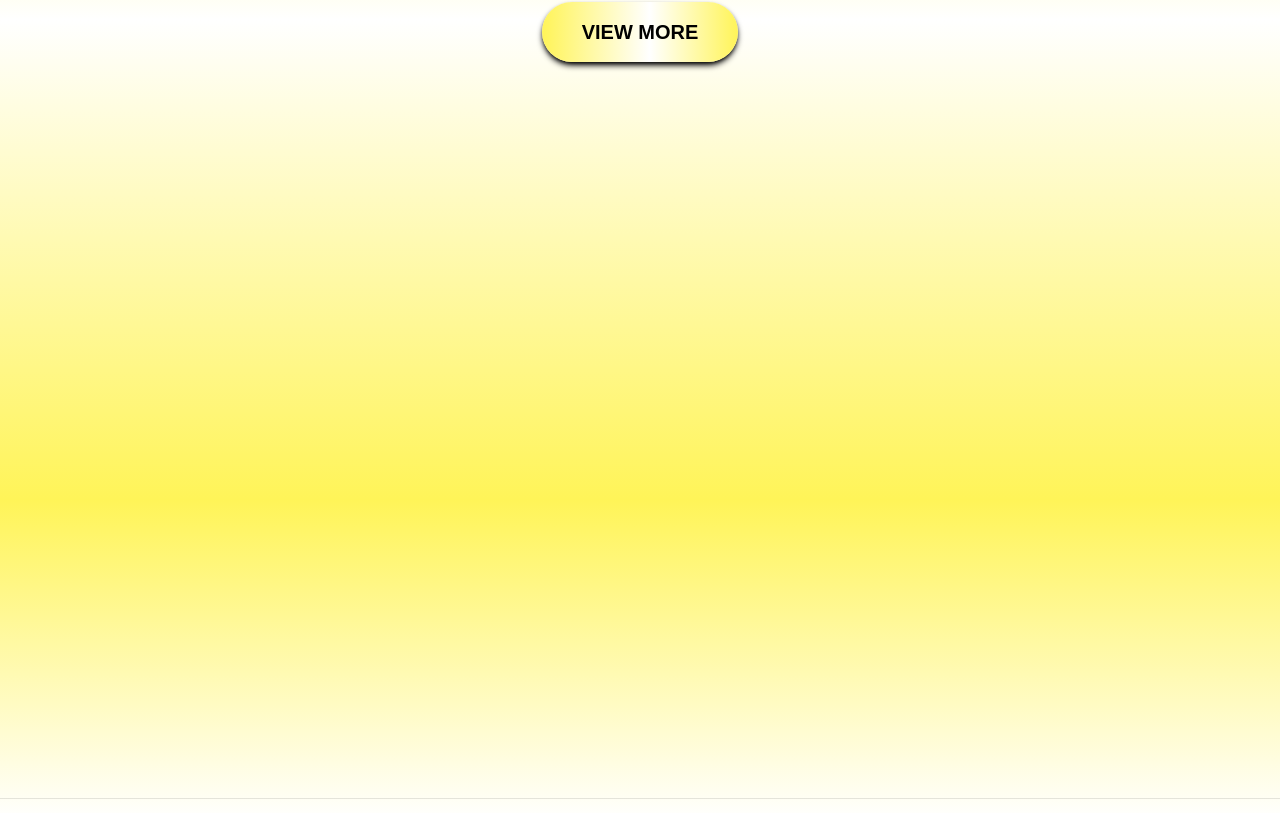
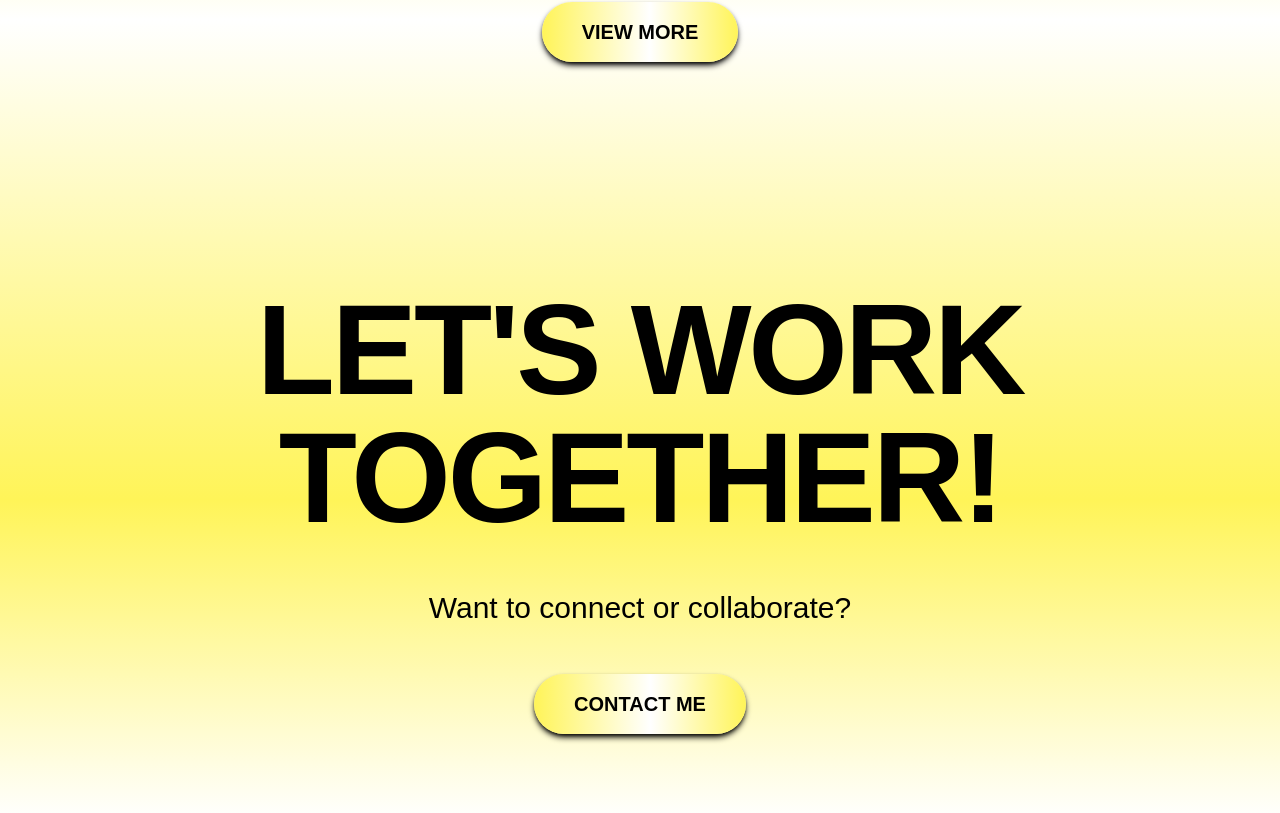
Before and after one commit to JanineChrystal/SE-Internship-Projects-2026, a Next.js app in the folder janine-portfolio/: page /home in a window 1280 px wide. Shown: the part 2380-3193 px from the top of the page. Built offline with nearby package versions, Linux system fonts and the light colour scheme.

Commit message:
feat(home): Added Contact Section

```diff
--- a/janine-portfolio/src/components/sections/home/contact.tsx
+++ b/janine-portfolio/src/components/sections/home/contact.tsx
@@ -1,6 +1,28 @@
+import Link from "next/link";
+import Button from "../../buttons/button";
+
 const Contact = () => {
 	return (
-		<section className="relative w-full max-w-7xl mx-auto min-h-[80vh] flex flex-col justify-center px-8 pt-12"></section>
+		<section
+			id="contact-me"
+			className="w-full max-w-7xl mx-auto px-8 py-32 mb-20 flex flex-col items-center justify-center text-center"
+		>
+			<h2 className="text-8xl md:text-9xl font-black uppercase tracking-tight mb-12 select-none">
+				Let's Work
+				<br />
+				Together!
+			</h2>
+
+			<p className="text-3xl md:text-3xl font-medium text-black mb-12">
+				Want to connect or collaborate?
+			</p>
+
+			<div>
+				<Link href="/contact">
+					<Button>CONTACT ME</Button>
+				</Link>
+			</div>
+		</section>
 	);
 };
 
--- a/janine-portfolio/src/components/sections/home/projects.tsx
+++ b/janine-portfolio/src/components/sections/home/projects.tsx
@@ -4,7 +4,6 @@ import ProjectCard from "../../ui/project-card";
 
 const Projects = () => {
 	return (
-		// Main structural wrapper isolating the section
 		<section
 			id="projects"
 			className="w-full max-w-7xl mx-auto px-8 py-24 flex flex-col items-center"
```
